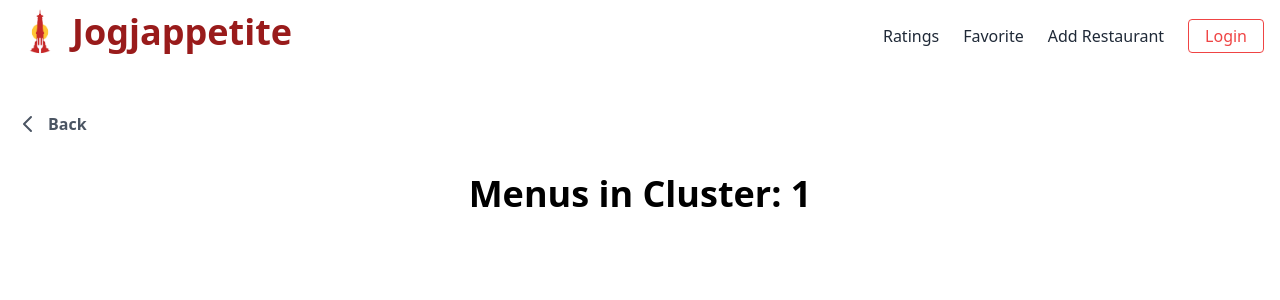
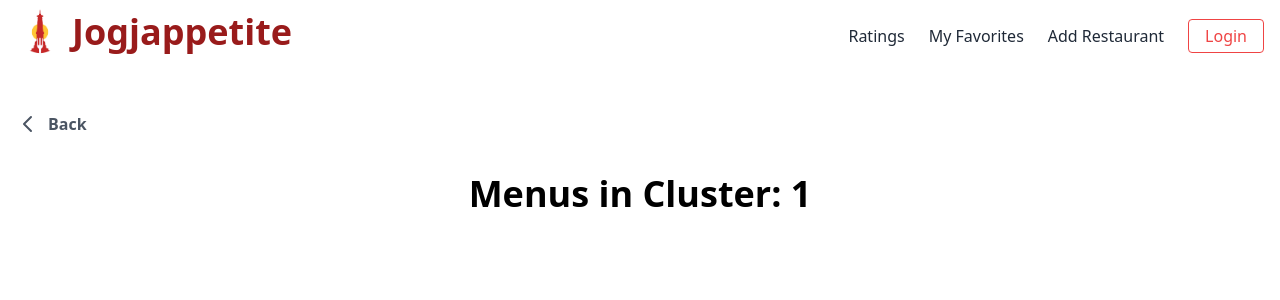
Before and after one commit to Kelompok-C11-PBP-2024-2025/Jogjappetite, a Django app: page /cluster/1/ in a window 1280 px wide. Shown: the top 300 px of the page. Run offline with Django 5.2, Linux system fonts and the light colour scheme; data comes from the database, SQL or seed files in the repository; some libraries are stand-ins or nearby versions.

Commit message:
Menghubungkan Favorite pada navbar

```diff
--- a/templates/navbar.html
+++ b/templates/navbar.html
@@ -36,7 +36,7 @@
             <!-- Desktop Menu -->
             <div class="hidden md:flex items-center space-x-6">
                 <a href="{% url 'ratings:show_main_page' %}" class="text-gray-800 hover:text-gray-500 font-medium">Ratings</a>
-                <a href="" class="text-gray-800 hover:text-gray-500 font-medium">Favorite</a>
+                <a href="{% url 'favorite:favorite_list_view' %}" class="text-gray-800 hover:text-gray-500 font-medium">My Favorites</a>
                 <a href="{% url 'restaurant:owner_restaurant_list' %}" class="text-gray-800 hover:text-gray-500 font-medium">Add Restaurant</a>
 
                 <!-- Check if the user is authenticated -->
@@ -63,7 +63,7 @@
         <div id="mobile-menu" class="hidden md:hidden">
             <div class="flex flex-col items-center space-y-4 p-4">
                 <a href="" class="text-gray-800 hover:text-gray-500 font-medium">Ratings</a>
-                <a href="" class="text-gray-800 hover:text-gray-500 font-medium">Favorite</a>
+                <a href="{% url 'favorite:favorite_list_view' %}" class="text-gray-800 hover:text-gray-500 font-medium">My Favorites</a>
                 <a href="{% url 'restaurant:owner_restaurant_list' %}" class="text-gray-800 hover:text-gray-500 font-medium">Add Restaurant</a>
 
                 <!-- Login Logout Button -->
```
